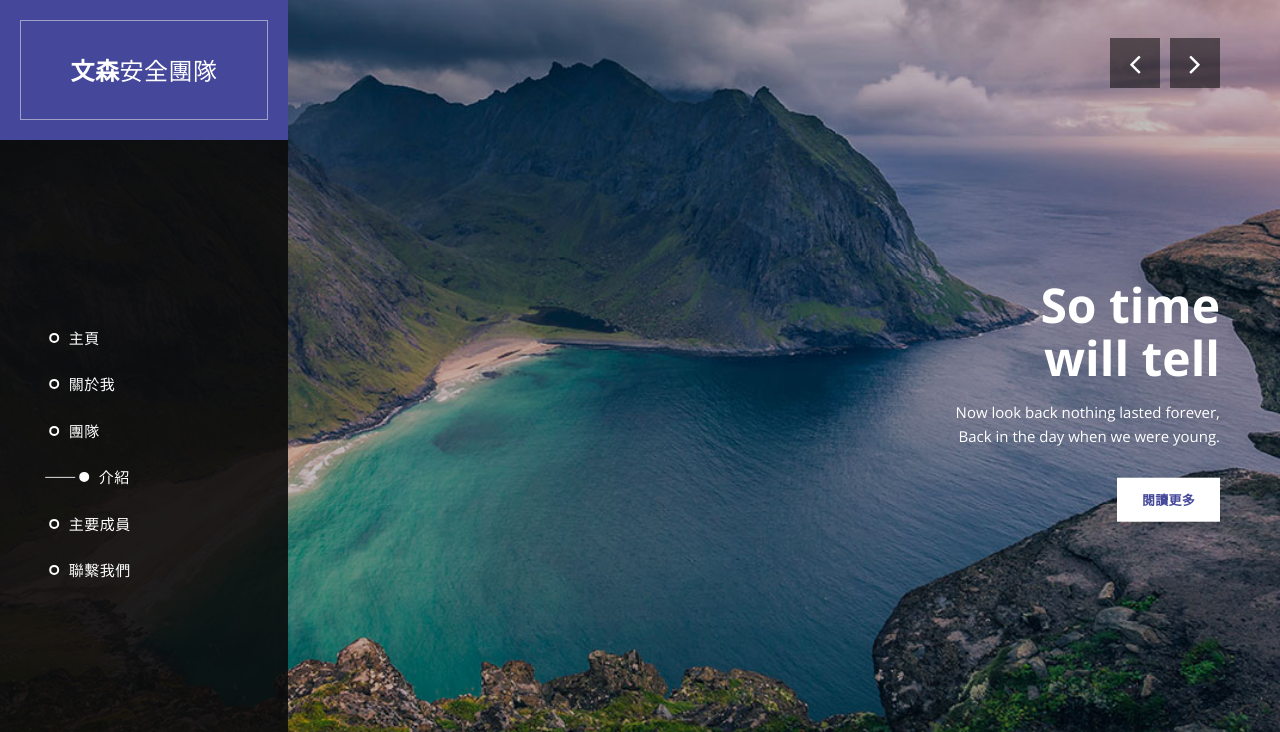
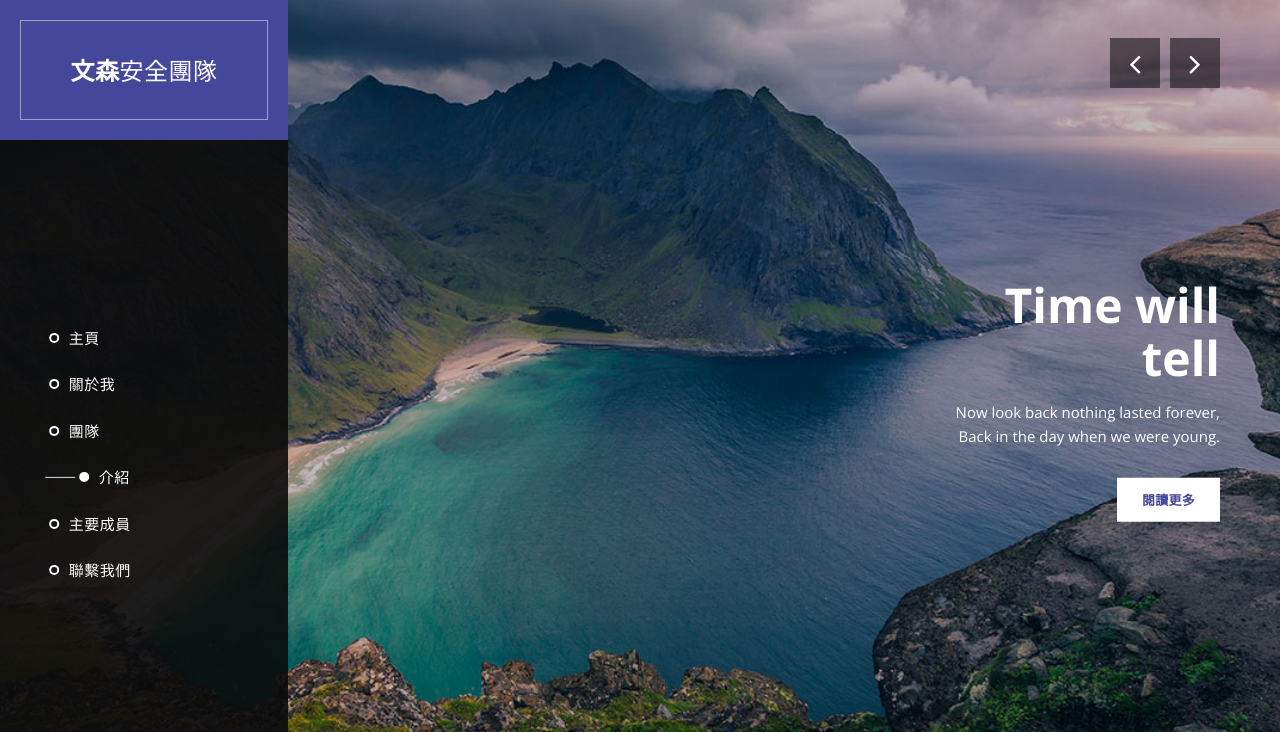
Before and after one commit to acquainted2020/team, a plain HTML site: page index.html in a window 1280 px wide. Shown: the top 732 px of the page. Drawn offline with nearby package versions, Linux system fonts and the light colour scheme.

Commit message:
Update index.html

```diff
--- a/index.html
+++ b/index.html
@@ -132,7 +132,7 @@
                         <div class="image"></div>
                         <div class="info">
                         <div>
-                          <h1>So time <br>will tell</h1>
+                          <h1>Time will<br>tell</h1>
                           <p>Now look back nothing lasted forever,
 							<br>Back in the day when we were young.</p>
 
```
